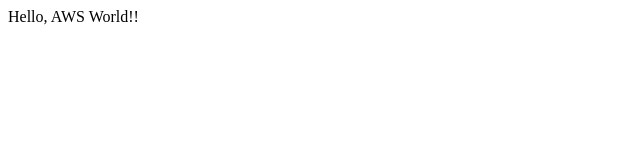
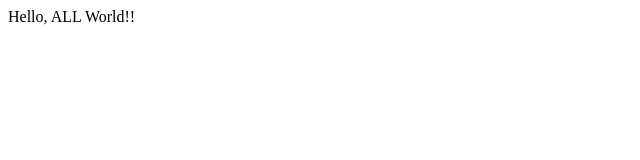
Before and after one commit to ope-fujisawa/repo0221, a plain HTML site: page src/index.html in a window 1280 px wide. Shown: the full height of the page, 0-640 px from the left. Drawn offline with Linux system fonts and the light colour scheme.

Commit message:
first commit

```diff
--- a/src/index.html
+++ b/src/index.html
@@ -6,6 +6,6 @@
   <title>CI/CDハンズオン</title>
 </head>
 <body>
-  Hello, AWS World!!
+  Hello, ALL World!!
 </body>
 </html>
```
